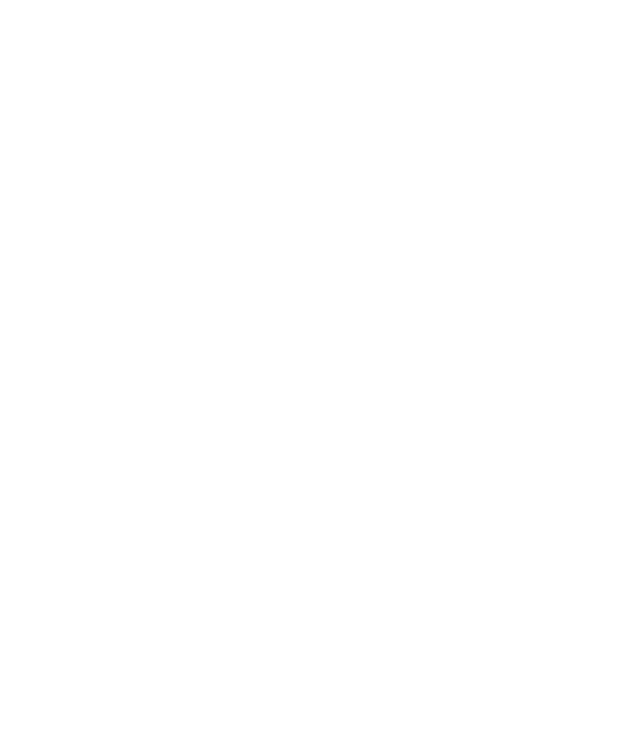
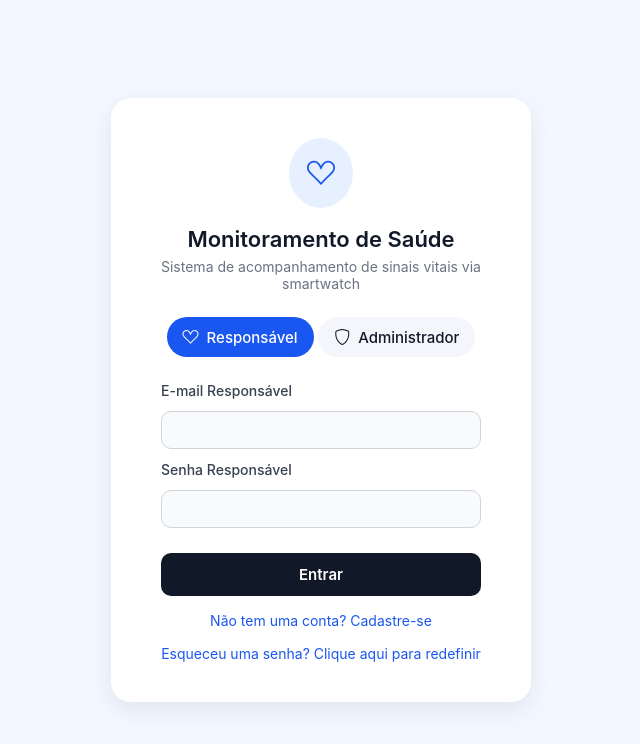
Before and after one commit to Gabriel-Lippi-Costa/Hackton_Sao_Camilo, a plain HTML site: page src/public/index.html in a window 1280 px wide. Shown: the whole page, without its empty margins (319-959 px from the left). Drawn offline with nearby package versions, Linux system fonts and the light colour scheme.

Commit message:
FrontEnd da página de autenticação pronta

```diff
--- /dev/null
+++ b/src/public/escolha-autenticacao.js
@@ -0,0 +1,30 @@
+// Seleciona os botões e formulários
+const btnResponsavel = document.querySelector(".responsavel");
+const btnAdministrador = document.querySelector(".administrador");
+const formResponsavel = document.querySelector(".info-responsavel");
+const formAdministrador = document.querySelector(".info-administrador");
+
+// Função para mostrar o formulário do Responsável
+btnResponsavel.addEventListener("click", () => {
+  // adiciona a classe ativo ao botão clicado
+  btnResponsavel.classList.add("ativo");
+  btnAdministrador.classList.remove("ativo");
+
+  // mostra o form correspondente e esconde o outro
+  formResponsavel.style.display = "block";
+  formAdministrador.style.display = "none";
+});
+
+// Função para mostrar o formulário do Administrador
+btnAdministrador.addEventListener("click", () => {
+  btnAdministrador.classList.add("ativo");
+  btnResponsavel.classList.remove("ativo");
+
+  formAdministrador.style.display = "block";
+  formResponsavel.style.display = "none";
+});
+
+// Exibe o formulário do Responsável como padrão ao carregar a página
+window.addEventListener("DOMContentLoaded", () => {
+  btnResponsavel.click();
+});
--- a/src/public/index.html
+++ b/src/public/index.html
@@ -1,11 +1,75 @@
 <!DOCTYPE html>
-<html lang="en">
+<html lang="pt-br">
+
 <head>
     <meta charset="UTF-8">
     <meta name="viewport" content="width=device-width, initial-scale=1.0">
-    <title>Document</title>
+    <title>A2MN Pulse</title>
+    <link rel="stylesheet" href="https://cdn.jsdelivr.net/npm/bootstrap-icons@1.13.1/font/bootstrap-icons.min.css">
+    <link rel="stylesheet" href="style.css">
 </head>
+
 <body>
+    <main>
 
+        <seciton class="cabecalho">
+            <i class="bi bi-suit-heart"></i>
+            <h2>Monitoramento de Saúde</h2>
+            <h3>Sistema de acompanhamento de sinais vitais via smartwatch</h3>
+        </seciton>
+
+        <section class="escolha-autenticacao">
+            <section class="responsavel" onclick="">
+                <i class="bi bi-suit-heart"></i>
+                <span>Responsável</span>
+            </section>
+
+            <section class="administrador" onclick="">
+                <i class="bi bi-shield"></i>
+                <span>Administrador</span>
+            </section>
+
+
+            <section class="info-responsavel">
+                <form action="#" method="post" id="form-responsavel">
+                    <label for="email-responsavel">E-mail Responsável</label>
+                    <input type="email" name="email-responsavel" id="email-responsavel">
+
+                    <label for="senha-responsavel">Senha Responsável</label>
+                    <input type="password" name="senha-responsavel" id="senha-responsavel">
+                </form>
+            </section>
+
+            <section class="info-administrador">
+                <form action="#" method="post" id="form-administrador">
+                    <label for="email-responsavel">E-mail Administrador</label>
+                    <input type="email" name="email-administrador" id="email-administrador" required>
+
+                    <label for="senha-responsavel">Senha Administrador</label>
+                    <input type="password" name="senha-administrador" id="senha-administrador" required min="8" max="50">
+                </form>
+            </section>
+
+            <section class="confirmar-dados">
+                <button>
+                    Entrar
+                </button>
+            </section>
+
+            <section class="criar-conta">
+                <a href="#">Não tem uma conta? Cadastre-se</a>
+            </section>
+
+            <section class="redefinir-senha">
+                <a href="#">
+                    Esqueceu uma senha? Clique aqui para redefinir
+                </a>
+            </section>
+        </section>
+
+    </main>
+
+    <script src="escolha-autenticacao.js"></script>
 </body>
+
 </html>
--- /dev/null
+++ b/src/public/style.css
@@ -0,0 +1,174 @@
+* {
+  margin: 0;
+  padding: 0;
+  box-sizing: border-box;
+  font-family: "Inter", sans-serif;
+}
+
+body {
+  background-color: #f3f7ff;
+  min-height: 100vh;
+  display: flex;
+  justify-content: center;
+  align-items: center;
+}
+
+main {
+  background-color: #fff;
+  padding: 40px 50px;
+  border-radius: 20px;
+  box-shadow: 0 8px 25px rgba(0, 0, 0, 0.08);
+  width: 100%;
+  max-width: 420px;
+  text-align: center;
+  transition: all 0.3s ease;
+}
+
+.cabecalho i {
+  background-color: #e7f0ff;
+  color: #1a56f0;
+  font-size: 28px;
+  padding: 18px;
+  border-radius: 50%;
+  display: inline-block;
+  margin-bottom: 18px;
+}
+
+.cabecalho h2 {
+  font-size: 22px;
+  color: #111827;
+  font-weight: 600;
+}
+
+.cabecalho h3 {
+  font-size: 14px;
+  color: #6b7280;
+  font-weight: 400;
+  margin-top: 6px;
+}
+
+.escolha-autenticacao {
+  margin-top: 25px;
+}
+
+.responsavel,
+.administrador {
+  display: inline-flex;
+  align-items: center;
+  justify-content: center;
+  gap: 8px;
+  font-size: 15px;
+  font-weight: 500;
+  cursor: pointer;
+  background-color: #f4f6fb;
+  color: #111827;
+  padding: 10px 16px;
+  border-radius: 25px;
+  transition: all 0.2s ease-in-out;
+}
+
+.responsavel i,
+.administrador i {
+  font-size: 16px;
+}
+
+.responsavel,
+.administrador {
+  transition: all 0.3s ease;
+}
+
+.responsavel:hover,
+.administrador:hover {
+  transform: scale(1.05);
+  background-color: #e0e7ff;
+}
+
+.responsavel.ativo,
+.administrador.ativo {
+  background-color: #1a56f0;
+  color: #fff;
+}
+
+form {
+  display: flex;
+  flex-direction: column;
+  gap: 12px;
+  margin-top: 25px;
+  text-align: left;
+}
+
+label {
+  font-size: 14px;
+  color: #374151;
+  font-weight: 500;
+}
+
+input {
+  padding: 10px 12px;
+  border: 1px solid #d1d5db;
+  border-radius: 10px;
+  background-color: #f9fafb;
+  transition: border-color 0.2s ease;
+}
+
+input:focus {
+  outline: none;
+  border-color: #1a56f0;
+  background-color: #fff;
+}
+
+.confirmar-dados {
+  margin-top: 25px;
+}
+
+.confirmar-dados button {
+  width: 100%;
+  background-color: #111827;
+  color: white;
+  border: none;
+  padding: 12px;
+  border-radius: 10px;
+  font-size: 15px;
+  font-weight: 600;
+  cursor: pointer;
+  transition: background-color 0.25s;
+}
+
+.confirmar-dados button:hover {
+  background-color: #1a56f0;
+}
+
+.criar-conta,
+.redefinir-senha {
+  margin-top: 16px;
+  font-size: 14px;
+}
+
+.criar-conta a,
+.redefinir-senha a {
+  color: #1a56f0;
+  text-decoration: none;
+}
+
+.criar-conta a:hover,
+.redefinir-senha a:hover {
+  text-decoration: underline;
+}
+
+.info-administrador,
+.info-responsavel {
+  display: none;
+}
+
+@media (max-width: 480px) {
+  main {
+    margin: 20px;
+    padding: 30px;
+  }
+
+  .responsavel,
+  .administrador {
+    font-size: 14px;
+    padding: 8px 12px;
+  }
+}
```
